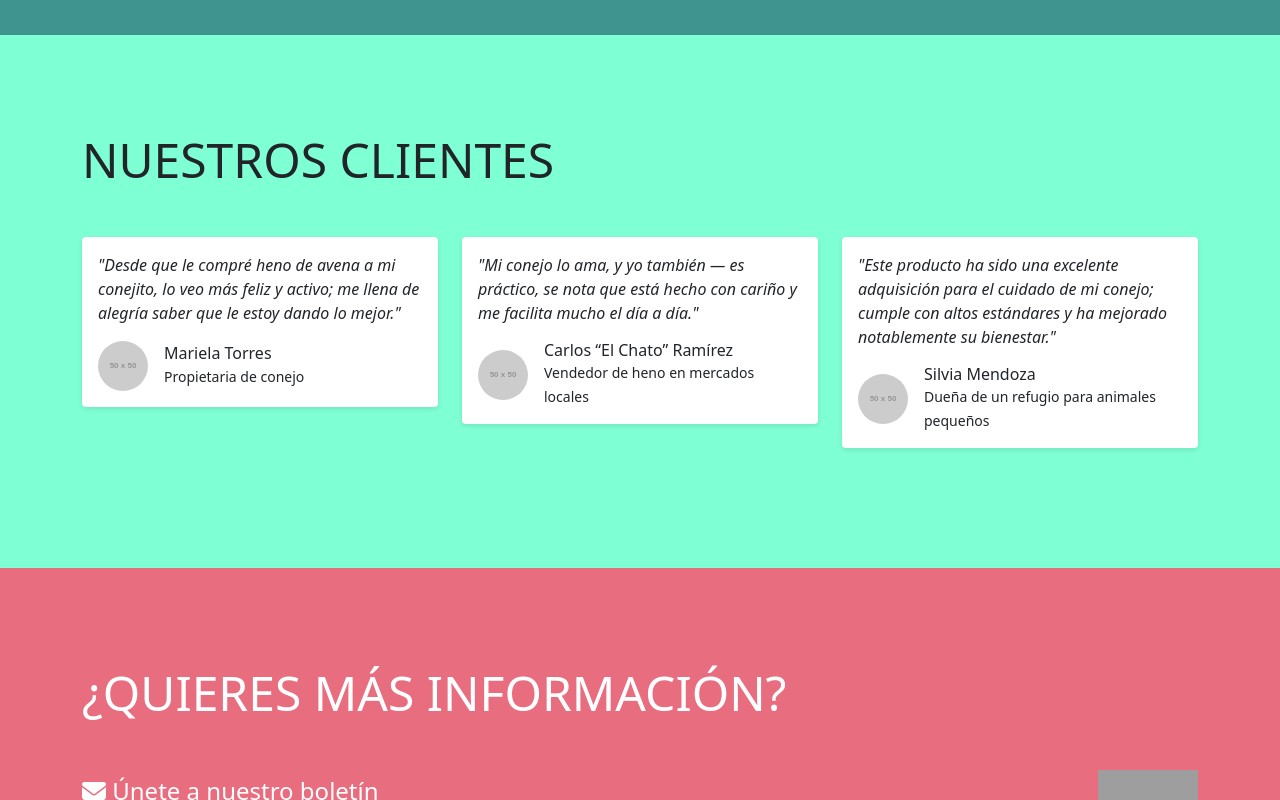
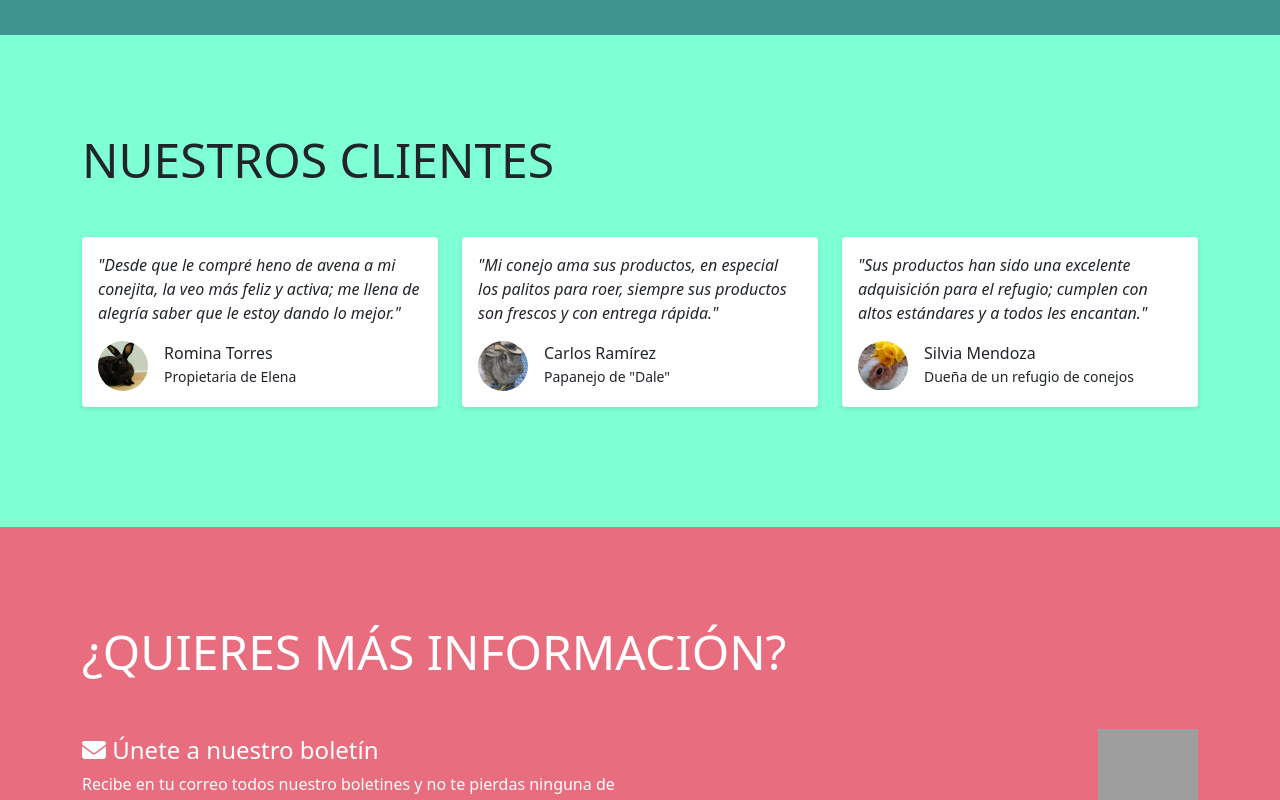
Before and after one commit to Lilireyes01/proyecto1, a plain HTML site: page index.html in a window 1280 px wide. Shown: the part 1385-2185 px from the top of the page. Drawn offline with nearby package versions, Linux system fonts and the light colour scheme; grey boxes are pictures that could not be loaded; placeholder pictures from the web are drawn by us; files whose address does not match are found by name.

Commit message:
Se agregaron clientes a la secc NuestrosClientes

```diff
--- a/css/estilos.css
+++ b/css/estilos.css
@@ -5,30 +5,36 @@
 
     font-size: 30px;
     font-weight: bold;
+    margin-left: 10px;
+    margin-right: 10px;
 
-    }
+}
 #inicio{
     background-image: url("../imagenes/slider-campo.png");
     background-size: cover;
     background-position: center;
-    }
+}
  #inicio p{
     font-weight: bold;
     color: white;
     text-shadow: 2px 2px 2px rgba(0,0,0,0.6);
-    }
+}
 #inicio h1{
     font-weight: bold;
     color:#ffd581;
     text-shadow: 4px 4px 2px rgba(0,0,0,0.6);
-    }
+}
+#productos h2{
+    font-weight:500;
+}
+
 
 .botoncontacto {
 
     background-color:#E86E7F;
     color:white;
 
-  }
+}
 .navbar-custom {
     flex-direction: column;
     align-items: center;
@@ -49,6 +55,10 @@
 #clientes {
 
     background-color: aquamarine;
+}
+
+#clientes h2{
+    font-weight: 500;
 }
 
 #clientes .card {
--- a/index.html
+++ b/index.html
@@ -194,13 +194,13 @@
 						<div class="card">
 							<div class="card-body">
 								<p class="card-text">
-									"Desde que le compré heno de avena a mi conejito, lo veo más feliz y activo; me llena de alegría saber que le estoy dando lo mejor."
+									"Desde que le compré heno de avena a mi conejita, la veo más feliz y activa; me llena de alegría saber que le estoy dando lo mejor."
 								</p>
 								<div class="d-flex align-items-center mt-3">
-									<img src="https://placehold.co/50" alt="Client 1" class="rounded-circle me-3">
+									<img src="imagenes/cliente1.png" alt="Client 1" class="rounded-circle me-3">
 									<div>
-										<h6 class="mb-0">Mariela Torres</h6>
-										<small>Propietaria de conejo</small>
+										<h6 class="mb-0">Romina Torres</h6>
+										<small>Propietaria de Elena</small>
 									</div>
 								</div>
 							</div>
@@ -211,13 +211,13 @@
 						<div class="card">
 							<div class="card-body">
 								<p class="card-text">
-									"Mi conejo lo ama, y yo también — es práctico, se nota que está hecho con cariño y me facilita mucho el día a día."
+									"Mi conejo ama sus productos, en especial los palitos para roer, siempre sus productos son frescos y con entrega rápida."
 								</p>
 								<div class="d-flex align-items-center mt-3">
-									<img src="https://placehold.co/50" alt="Client 1" class="rounded-circle me-3">
+									<img src="imagenes/cliente2.png" alt="Client 1" class="rounded-circle me-3">
 									<div>
-										<h6 class="mb-0">Carlos “El Chato” Ramírez</h6>
-										<small>Vendedor de heno en mercados locales</small>
+										<h6 class="mb-0">Carlos Ramírez</h6>
+										<small>Papanejo de "Dale"</small>
 									</div>
 								</div>
 							</div>
@@ -228,13 +228,13 @@
 						<div class="card">
 							<div class="card-body">
 								<p class="card-text">
-									"Este producto ha sido una excelente adquisición para el cuidado de mi conejo; cumple con altos estándares y ha mejorado notablemente su bienestar."
+									"Sus productos han sido una excelente adquisición para el refugio; cumplen con altos estándares y a todos les encantan."
 								</p>
 								<div class="d-flex align-items-center mt-3">
-									<img src="https://placehold.co/50" alt="Client 1" class="rounded-circle me-3">
+									<img src="imagenes/cliente3.png" alt="Client 1" class="rounded-circle me-3">
 									<div>
 										<h6 class="mb-0">Silvia Mendoza</h6>
-										<small>Dueña de un refugio para animales pequeños</small>
+										<small>Dueña de un refugio de conejos</small>
 									</div>
 								</div>
 							</div>
```
Also changed, not shown: imagenes/cliente1.png (added), imagenes/cliente2.png (added), imagenes/cliente3.png (added).
